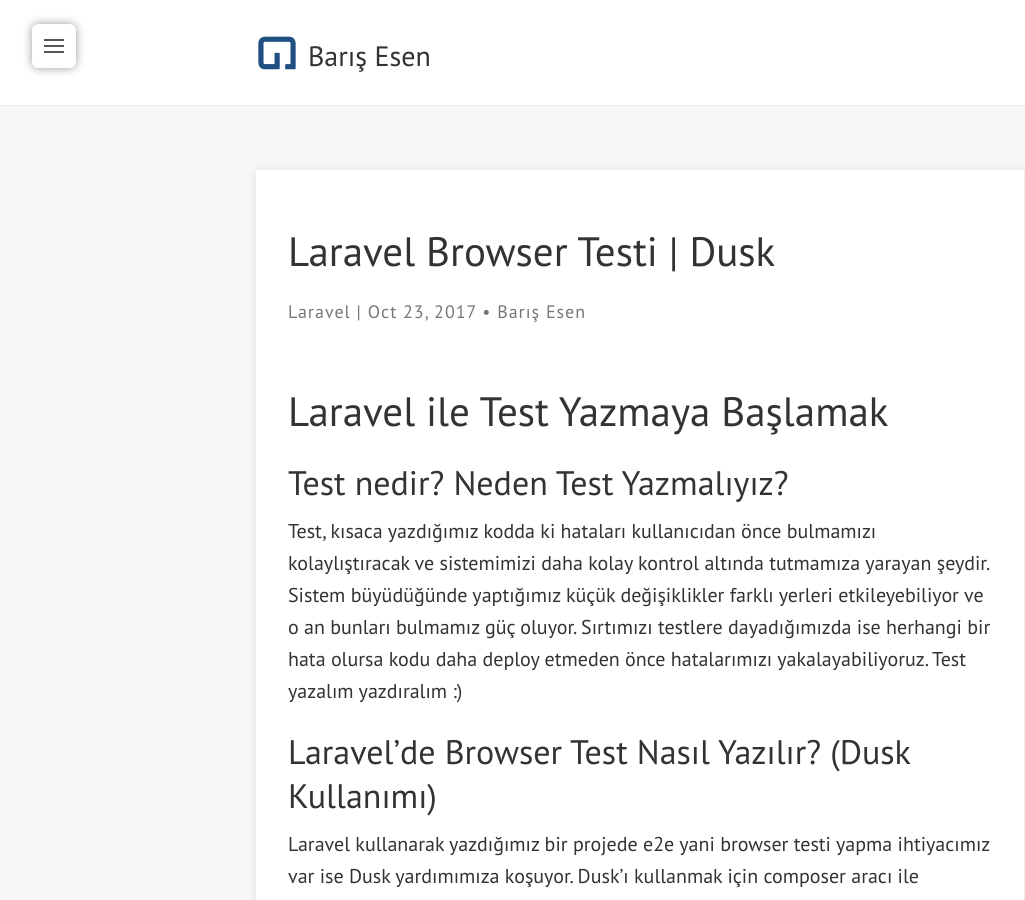
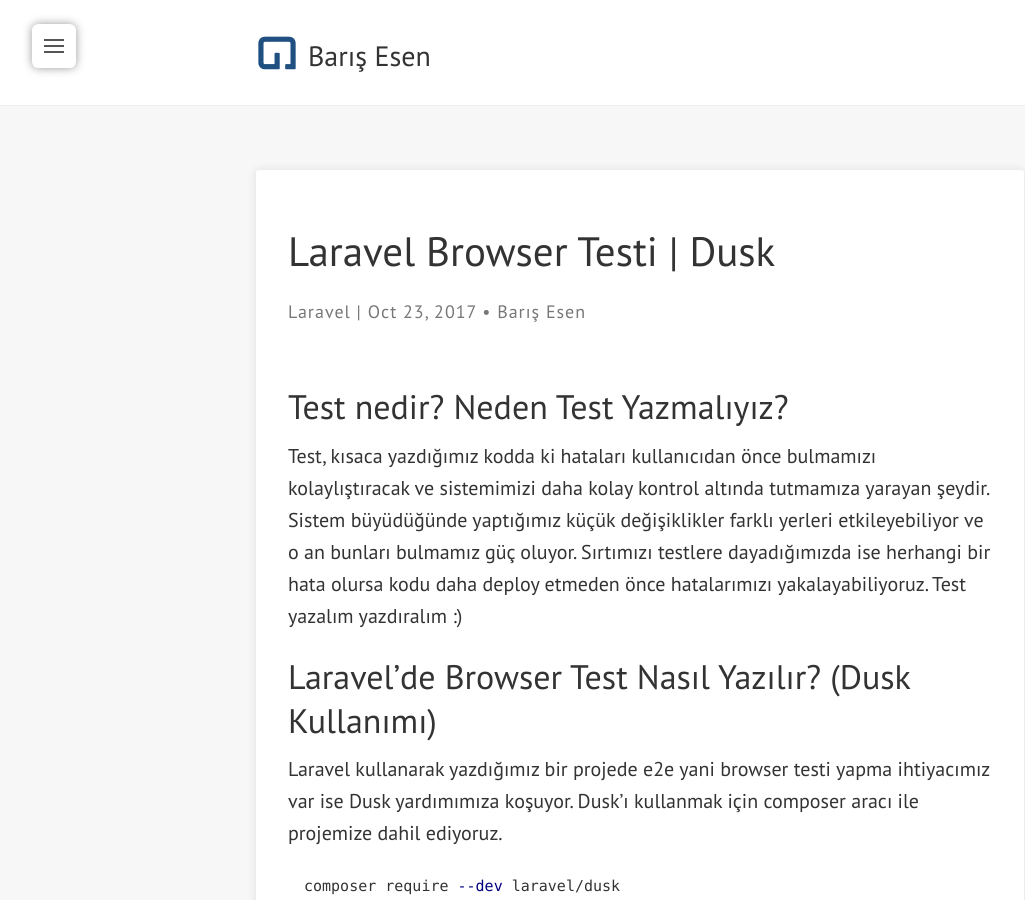
Before and after one commit to barisesen/barisesen.com, a Jekyll site: the page built from _posts/2017-10-24-Laravel-browser-testi.markdown, in a window 1280 px wide and 900 px high. Shown: the whole window, without its empty margins (0-1025 px from the left). Built offline with Jekyll 4.4.1, drawn with Linux system fonts in a browser that asks for light colours; nearby versions of some CDN libraries; comment, search, counter and statistics services are not loaded.

Commit message:
Update 2017-10-24-Laravel-browser-testi.markdown

```diff
--- a/_posts/2017-10-24-Laravel-browser-testi.markdown
+++ b/_posts/2017-10-24-Laravel-browser-testi.markdown
@@ -8,7 +8,6 @@ author: [Barış Esen]
 tag: [laravel, e2e, browser, test, otomasyon, php, laravel test]
 ---
 
-# Laravel ile Test Yazmaya Başlamak
 ## Test nedir? Neden Test Yazmalıyız?
 Test, kısaca yazdığımız kodda ki hataları kullanıcıdan önce bulmamızı kolaylıştıracak ve sistemimizi daha kolay kontrol altında tutmamıza yarayan şeydir. Sistem büyüdüğünde yaptığımız küçük değişiklikler farklı yerleri etkileyebiliyor ve o an bunları bulmamız güç oluyor. Sırtımızı testlere dayadığımızda ise herhangi bir hata olursa kodu daha deploy etmeden önce hatalarımızı yakalayabiliyoruz.
 Test yazalım yazdıralım :)
```
